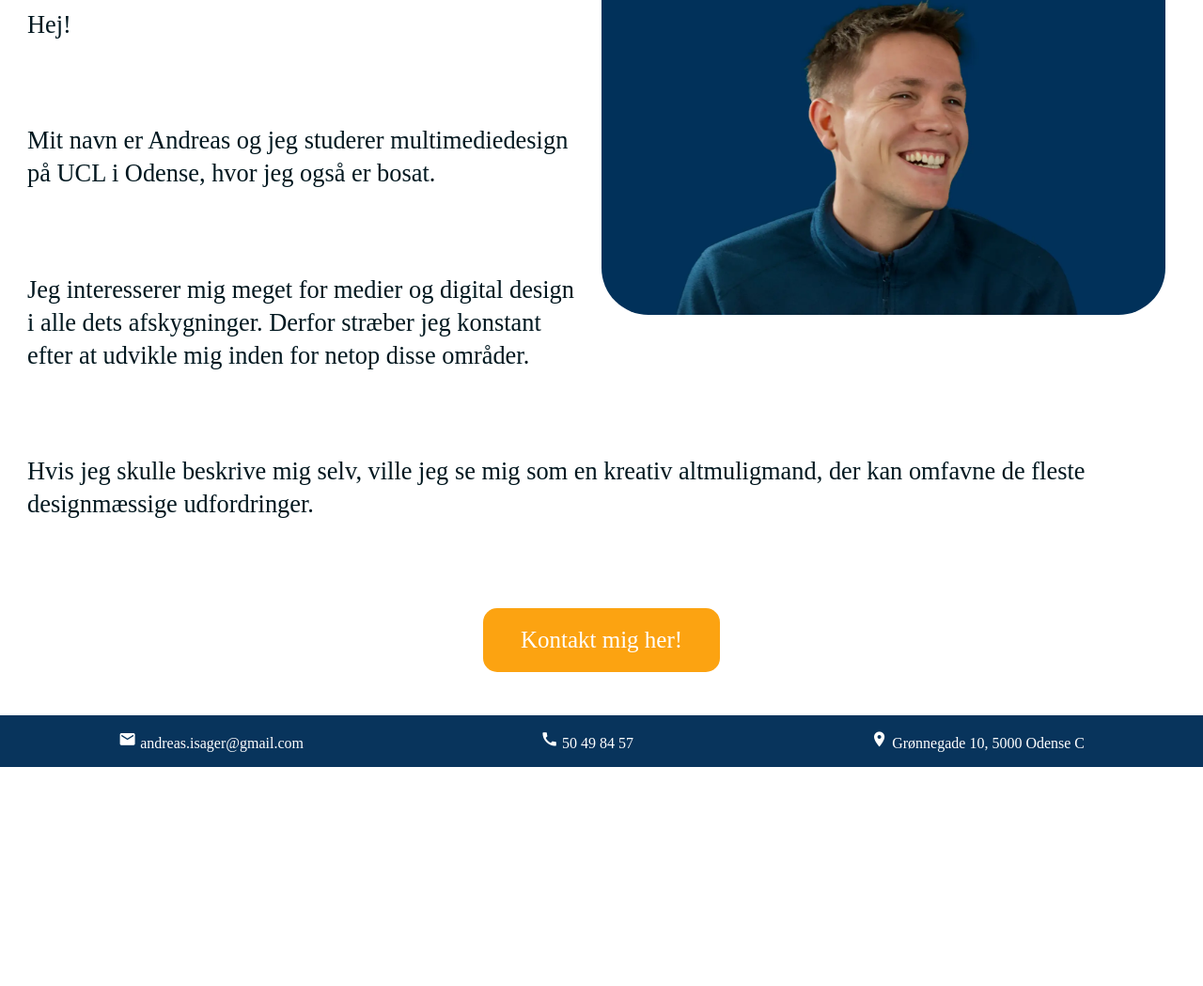
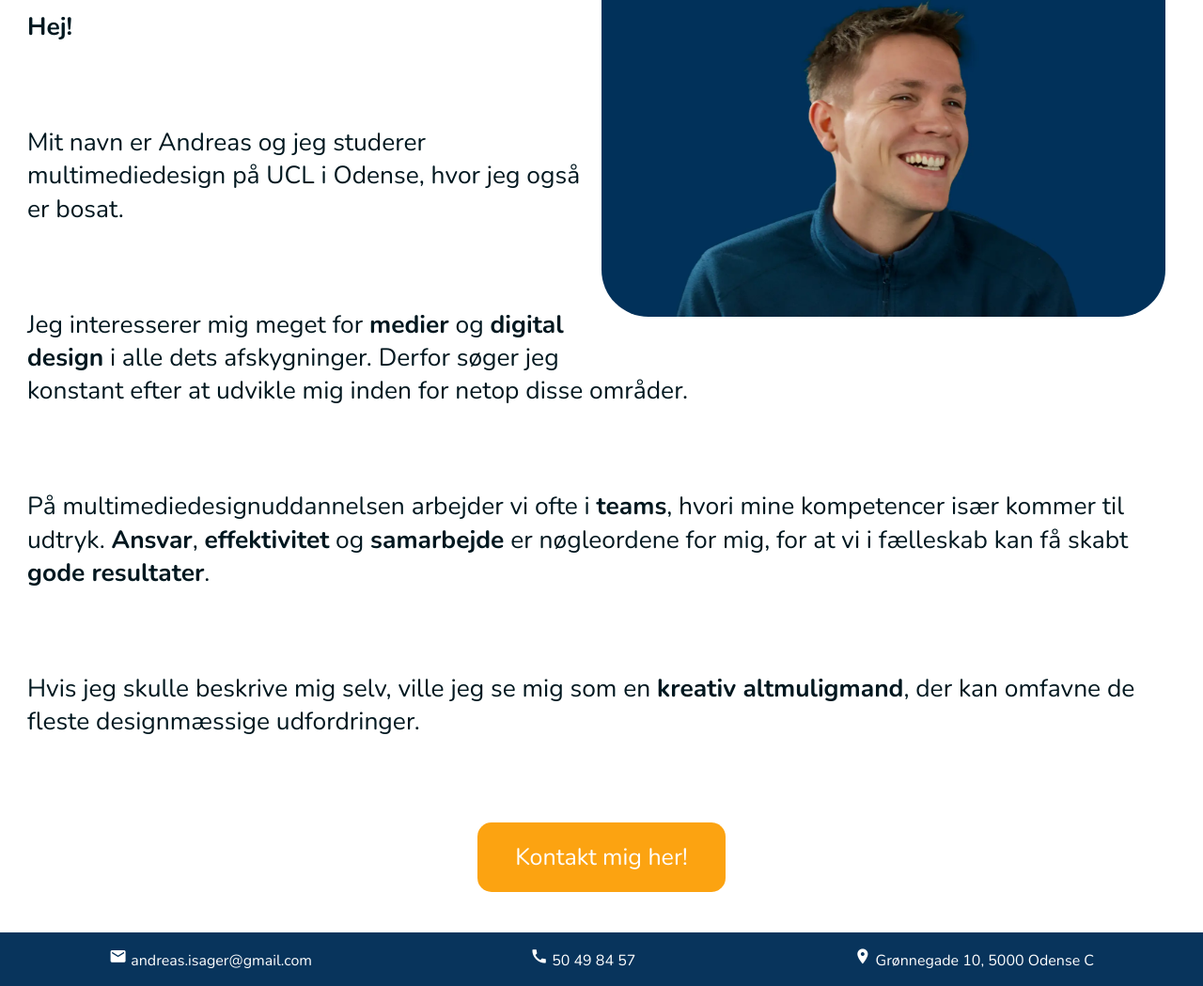
Before and after one commit to andreasisager/projekt_3, a plain HTML site: page om.html in a window 1280 px wide. Shown: the part 239-1288 px from the top of the page at 94% size. Before the commit the page ends 1055 px from the top, so only its background shows below. Drawn offline with nearby package versions, Linux system fonts and the light colour scheme.

Commit message:
Version 1.9
Ny skrifttype, da den oprindelige ikke var tilgængelig på Windows. Derudover tilføjet ekstra tekst

```diff
--- a/om.html
+++ b/om.html
@@ -5,6 +5,9 @@
     <link href="stylesheet.css" rel="stylesheet">
     <title>andreasisager.dk</title>
     <link rel="stylesheet" href="https://fonts.googleapis.com/icon?family=Material+Icons">
+    <link rel="preconnect" href="https://fonts.googleapis.com">
+    <link rel="preconnect" href="https://fonts.gstatic.com" crossorigin>
+    <link href="https://fonts.googleapis.com/css2?family=Nunito:ital,wght@0,200..1000;1,200..1000&display=swap" rel="stylesheet">
 </head>
 <body>
  <header>
@@ -28,9 +31,11 @@
         <br>
         <p class="main__text">Mit navn er Andreas og jeg studerer multimediedesign på UCL i Odense, hvor jeg også er bosat.</p>
         <br>
-        <p class="main__text">Jeg interesserer mig meget for medier og digital design i alle dets afskygninger. Derfor stræber jeg konstant efter at udvikle mig inden for netop disse områder.</p>
+        <p class="main__text">Jeg interesserer mig meget for <b>medier</b> og <b>digital design</b> i alle dets afskygninger. Derfor søger jeg konstant efter at udvikle mig inden for netop disse områder.</p>
         <br>
-        <p class="main__text">Hvis jeg skulle beskrive mig selv, ville jeg se mig som en kreativ altmuligmand, der kan omfavne de fleste designmæssige udfordringer.</p>
+        <p class="main__text">På multimediedesignuddannelsen arbejder vi ofte i <b>teams</b>, hvori mine kompetencer især kommer til udtryk. <b>Ansvar</b>, <b>effektivitet</b> og <b>samarbejde</b> er nøgleordene for mig, for at vi i fælleskab kan få skabt <b>gode resultater</b>.</p>
+        <br>
+        <p class="main__text">Hvis jeg skulle beskrive mig selv, ville jeg se mig som en <b>kreativ altmuligmand</b>, der kan omfavne de fleste designmæssige udfordringer.</p>
     </div>
 
     <div class="button__container">
--- a/stylesheet.css
+++ b/stylesheet.css
@@ -3,8 +3,8 @@ body{
 }
 
 *{
-    font-family: "futura";
-    font-weight: lighter;
+    font-family: "nunito";
+
 }
 
 /*====================HEADER====================*/
@@ -343,5 +343,6 @@ box-shadow: 0 12px 16px 0 rgba(0,0,0,0.24), 0 17px 50px 0 rgba(0,0,0,0.19);
         justify-content:space-around;
         flex-direction: row;
         font-size: 1em;
+        flex-wrap: wrap;
     }
 }
```
Also changed, not shown: index.html (+7 -2 lines), kontaktmig.html (+3 -0 lines), portfolio.html (+3 -0 lines).
